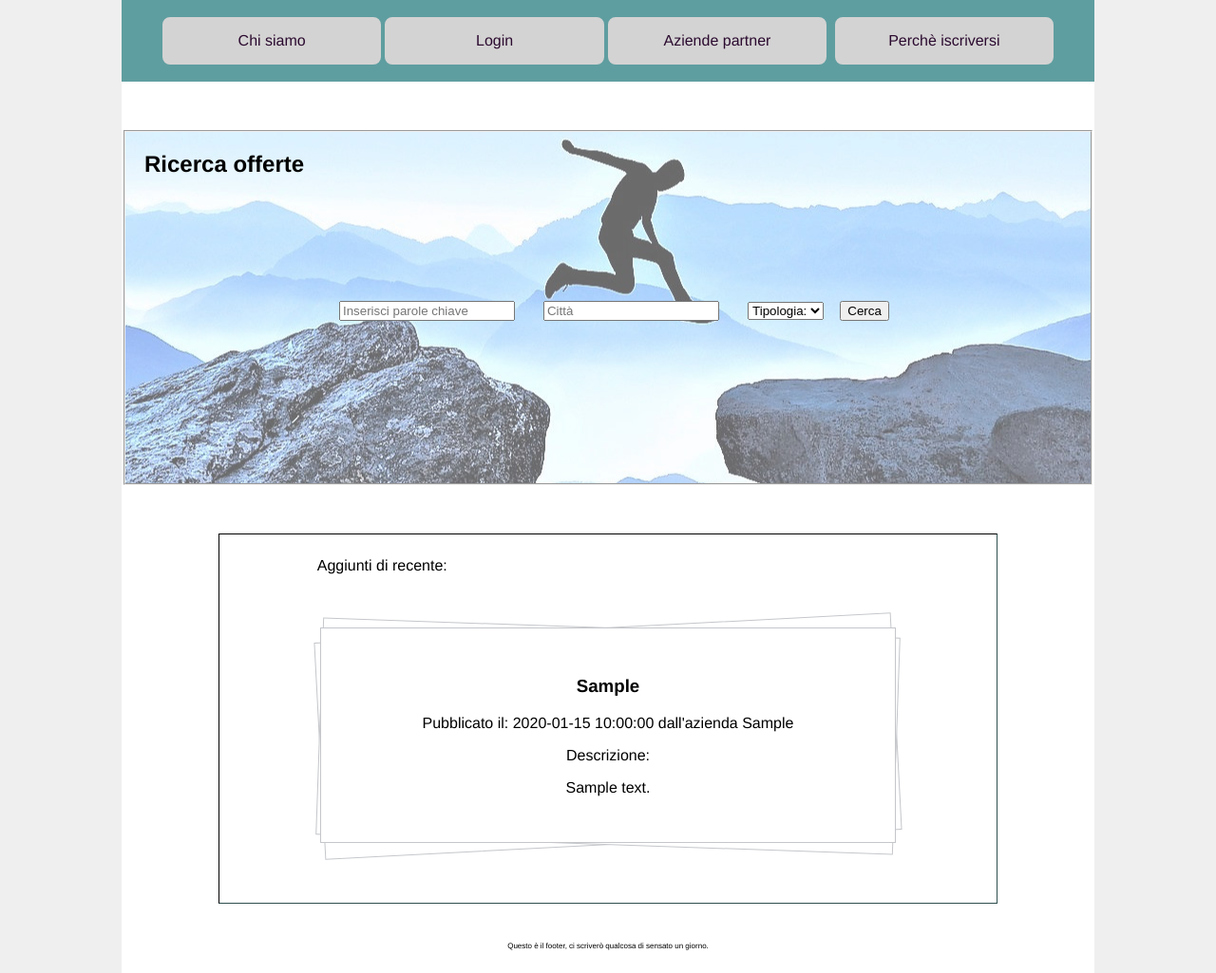
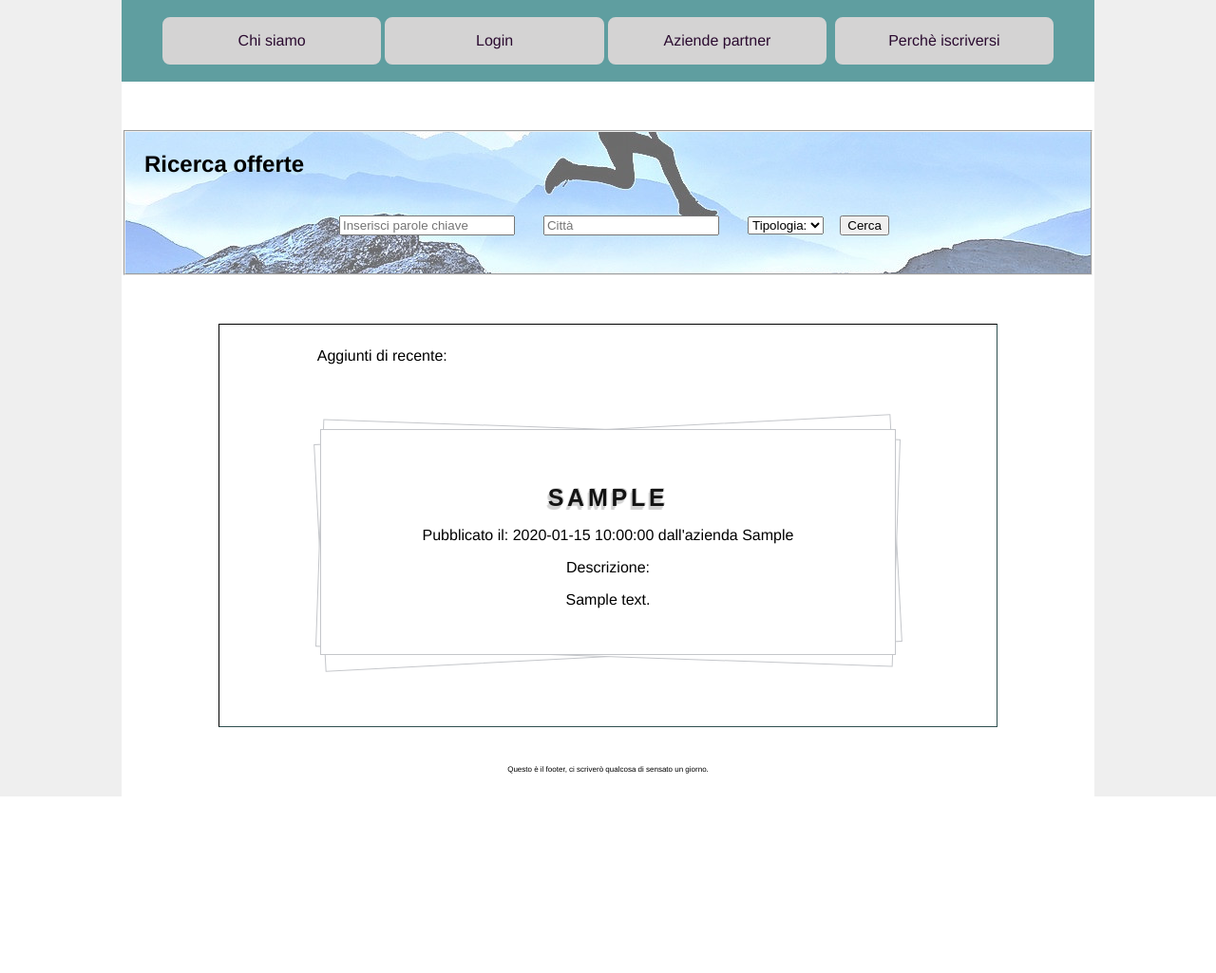
Before and after one commit to lisaparma/Jomp-TecWebProject, a PHP site: page /php/home.php in a window 1280 px wide. Shown: the part 178-1203 px from the top of the page at 95% size. After the commit the page ends 1017 px from the top, so only its background shows below. Run offline with PHP 8.4, Linux system fonts and the light colour scheme; tables that the repository leaves empty hold one stand-in row (values such as "Sample post").

Commit message:
Visualizzazione annunci più carina

```diff
--- a/css/desktop.css
+++ b/css/desktop.css
@@ -399,6 +399,8 @@ h1 {
 	position: relative;
 	text-align: center;
 	text-shadow: 0 1px 0 #fff;
+    margin-top: 3em;
+    margin-bottom: 3em;
 }
 
 #fogli:after, #fogli:before {
@@ -436,18 +438,74 @@ h1 {
   z-index: 3;
 }
 
+#foglio h3 {
+    font-family: "Avant Garde", Avantgarde, "Century Gothic", CenturyGothic, "AppleGothic", sans-serif;
+    font-size: 25px;
+    text-align: center;
+    text-transform: uppercase;
+    text-rendering: optimizeLegibility;
+    color: #131313;
+    letter-spacing: .15em;
+    text-shadow:
+      1px -1px 0 #D2D2D2,
+      -1px 2px 1px #D2D2D2,
+      -2px 4px 1px  #D2D2D2;
+    margin-bottom: 5px;
+}
+
+#foglio small {
+    font-family: "Avant Garde", Avantgarde, "Century Gothic", CenturyGothic, "AppleGothic", sans-serif;
+    font-size: 12px;
+}
+
+#foglio strong {
+
+}
+
+/* Annunci in Utente */
+.detail{
+    margin-top: 0.5em;
+    margin-left:auto;
+    margin-right:auto;
+    margin-bottom: 2em;
+    border-collapse: collapse;
+}
+
+.detail tr{
+    height: 2em;
+    border-bottom-width: 1px;
+    border-bottom-style: solid;
+    border-bottom-color: rgb(210, 210, 210);
+}
+
+.detail tr .det {
+    font-family: "Avant Garde", Avantgarde, "Century Gothic", CenturyGothic, "AppleGothic", sans-serif;
+    color: #969696;
+    text-align: left;
+    padding-right: 2em;
+
+}
+.detail tr .ris {
+    font-weight: 600;
+    text-align: left;
+}
+
+
 /* Immagine per like/dislike */
 #foglio img{
     width: 30px;
     cursor:pointer;
 }
-#foglio strong {
+#foglio .click {
+    font-weight: 600;
     display: block;
-    cursor:pointer;
+    cursor: pointer;
 }
 #foglio button {
     display: none;
 }
+
+
 
 
 /* ----------------------- RICERCA - menu.php / UtCercaAnnuncio.php ----------------------*/
@@ -462,7 +520,7 @@ h1 {
 #fieldset h2 {
     text-align: left;
     padding: 10px;
-    margin-top: 0em;
+    margin: 0px;
 }
 
 #fieldset {
@@ -470,11 +528,10 @@ h1 {
     background-image: url("../IMG/jump1280_w.jpg");
     background-repeat: no-repeat;
     background-position: center center;
-    height: 350px;
 }
 
 #titolo, #regione, #tipologia {
-    padding: 100px 0.8em;
+    padding: 30px 0.8em;
     display: inline-block;
     margin: auto;
 }
--- a/php/functionHome.php
+++ b/php/functionHome.php
@@ -70,16 +70,14 @@ function lastAds() {
 
 function printAdsHome($result) { //se si modifica questa cambiare anche printAds() in functionUtente.php
     while($row = $result->fetch_array(MYSQLI_ASSOC)) {
-			echo "</br></br>
+			echo "
                 <li id='fogli'>
                     <div id='foglio'>
                         <h3>".$row['Titolo']."</h3>
 						<p>Pubblicato il: ".$row['Data']." dall'azienda ".$row['Azienda']."<br/></p>
 						<p>Descrizione:<br/><p>".$row['Descrizione']."</p>
                     </div>
-				</li>
-                </br>
-                </br>"
+				</li>"
                 ;
 		}
 }
```
